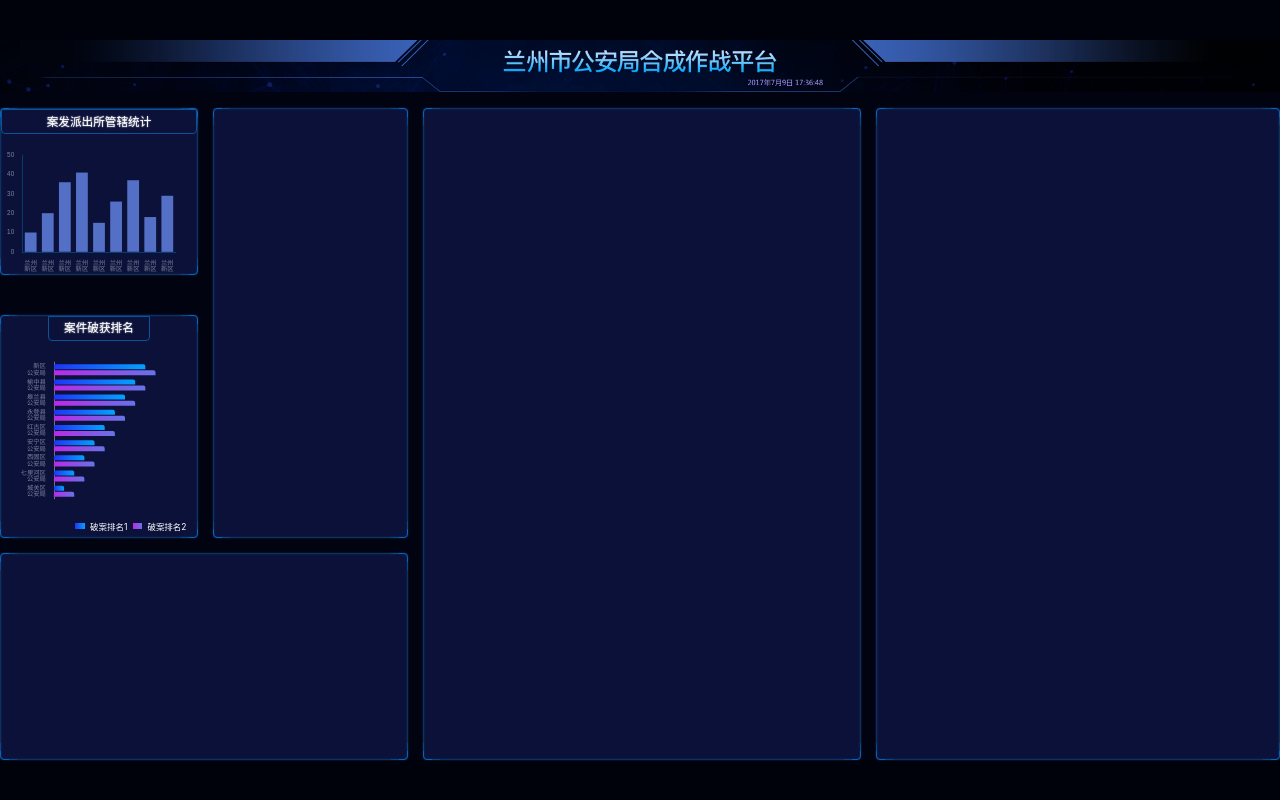
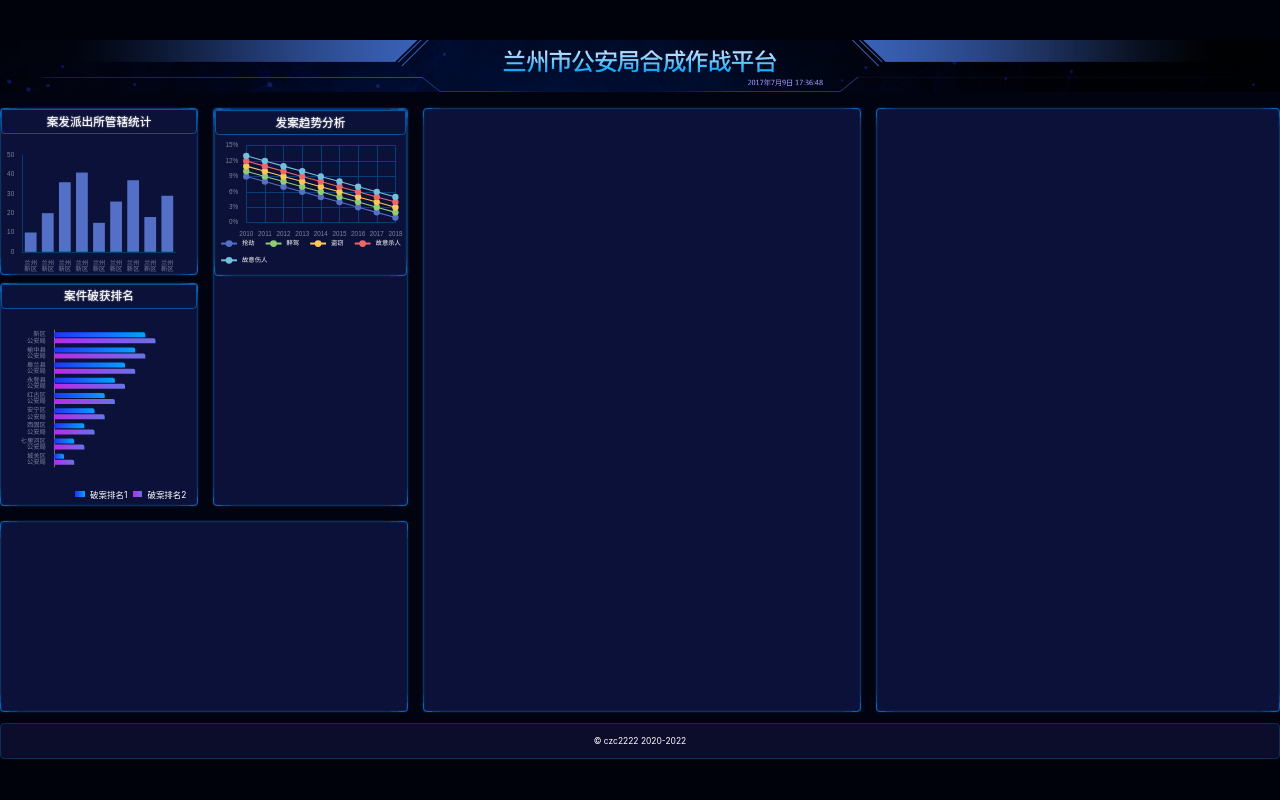
Before and after one commit to czc2222/react-bigScreen, a React (Vite) app: page /#/ in a window 1280 px wide. Built offline with nearby package versions, Linux system fonts and the light colour scheme.

Commit message:
制作chart3：折线图

```diff
--- a/index.html
+++ b/index.html
@@ -21,7 +21,7 @@
 <body>
 <div id="root">
   <script>
-    root.style.width = pageWidth +'px' //设置root div的宽度和高度
+    //root.style.width = pageWidth +'px' //设置root div的宽度和高度
     root.style.height = pageHeight +'px'
     root.style.marginTop = (clientHeight-pageHeight)/2 + 'px' //设置上下居中
   </script>
--- a/src/components/Chart-2.tsx
+++ b/src/components/Chart-2.tsx
@@ -1,7 +1,6 @@
 import React, {useEffect, useRef} from 'react';
 import * as echarts from 'echarts';
 import {px} from '../shared/px';
-import {baseEchartsOptions} from '../shared/base-echarts-options';
 import {createEchartsOptions} from '../shared/create-echarts-options';
 
 
--- /dev/null
+++ b/src/components/Chart-3.tsx
@@ -0,0 +1,82 @@
+import React, {useEffect, useRef} from 'react';
+import * as echarts from 'echarts';
+import {px} from '../shared/px';
+import {createEchartsOptions} from '../shared/create-echarts-options';
+
+export const Chart3 = () => {
+  const divRef = useRef(null);
+  useEffect(() => {
+    var myChart = echarts.init(divRef.current);
+    myChart.setOption(createEchartsOptions({
+      legend: {
+        bottom: px(10),
+        textStyle: {color: 'white'},
+        itemWidth: px(30),
+        itemHeight: px(16)
+      },
+      grid: {
+        x: px(20),
+        x2: px(20),
+        y: px(20),
+        y2: px(70),
+        containLabel: true
+      },
+      xAxis: {
+        type: 'category',
+        boundaryGap: false,
+        data: [2010, 2011, 2012, 2013, 2014, 2015, 2016, 2017, 2018],
+        splitLine: {show: true, lineStyle: {color: '#073E78'}},
+        axisTick: {show: false},
+        axisLine: {show: false},
+      },
+      yAxis: {
+        type: 'value',
+        splitLine: {lineStyle: {color: '#073E78'}},
+        axisLabel: {
+          formatter(val) {
+            return val * 100 + '%';
+          }
+        }
+      },
+      series: [
+        {
+          name: '抢劫',
+          type: 'line',
+          data: [0.01, 0.02, 0.03, 0.04, 0.05, 0.06, 0.07, 0.08, 0.09].reverse()
+        },
+        {
+          name: '醉驾',
+          type: 'line',
+          data: [0.02, 0.03, 0.04, 0.05, 0.06, 0.07, 0.08, 0.09, 0.10].reverse()
+        },
+        {
+          name: '盗窃',
+          type: 'line',
+          data: [0.03, 0.04, 0.05, 0.06, 0.07, 0.08, 0.09, 0.10, 0.11].reverse()
+        },
+        {
+          name: '故意杀人',
+          type: 'line',
+          data: [0.04, 0.05, 0.06, 0.07, 0.08, 0.09, 0.10, 0.11, 0.12].reverse()
+        },
+        {
+          name: '故意伤人',
+          type: 'line',
+          data: [0.05, 0.06, 0.07, 0.08, 0.09, 0.10, 0.11, 0.12, 0.13].reverse()
+        }
+      ].map(obj => ({
+        ...obj,
+        symbol: 'circle',
+        symbolSize: px(12),
+        lineStyle: {width: px(2)}
+      }))
+    }));
+  }, []);
+
+  return (
+    <div className="bordered 发案趋势">
+      <h2>发案趋势分析</h2>
+      <div ref={divRef} className="chart"/>
+    </div>
+  );
+};
--- a/src/pages/home.scss
+++ b/src/pages/home.scss
@@ -7,12 +7,25 @@
   background: #010310;
   color:white;
   font-size: px(16);
-  header {
+  > header {
     height: px(99);
     background-size: cover;
-
+    width: px(2420);
+    margin: 0 auto;
+  }
+  > footer {
+    height: px(68);
+    border: 1px solid #0d2d59;
+    margin: px(20) 0 1px;
+    border-radius: 4px;
+    background: #0c0d2b;
+    display: flex;
+    align-items: center;
+    justify-content: center;
   }
   > main {
+    width: px(2420);
+    margin: 0 auto;
     flex: 1;
     display: grid;
     padding-top: px(30);
@@ -75,7 +88,7 @@
 
     }
   }
-   .管辖统计{
+   .管辖统计,.破获排名,.发案趋势{
      height: px(315);
      display: flex;
      flex-direction: column;
@@ -98,23 +111,6 @@
    }
   .破获排名 {
     height: px(423);
-    display: flex;
-    flex-direction: column;
-    align-items: center;
-    h2 {
-      flex-shrink: 0;
-      border: 1px solid #0a5299;
-      border-bottom-left-radius: 4px;
-      border-bottom-right-radius: 4px;
-      font-size: px(22);
-      line-height: px(24);
-      padding: px(10) px(28);
-      text-shadow: 0 0 px(3) white;
-    }
-    .chart {
-      flex: 1;
-      width: 100%;
-    }
     .legend {
       display: flex;
       align-items: center;
--- a/src/pages/home.tsx
+++ b/src/pages/home.tsx
@@ -1,14 +1,14 @@
 import React, {useEffect, useRef} from 'react';
 import './home.scss';
 import headerBg from '../images/header.png'
-import * as echarts from 'echarts'
 import {Chart1} from '../components/Chart-1';
 import {Chart2} from '../components/Chart-2';
+import {Chart3} from '../components/Chart-3';
 const px = (n) => n / 2420 * (window as any).pageWidth;
 
 
 export const Home = () => {
-
+  const year = new Date().getFullYear();
 
 
   return (
@@ -20,12 +20,15 @@
           <Chart2/>
         </section>
         <section className=" bordered section2">
-
+        <Chart3/>
         </section>
         <section className=" bordered section3"></section>
         <section className=" bordered section4"></section>
         <section className=" bordered section5"></section>
       </main>
+      <footer>
+        &copy; czc2222 2020-{year}
+      </footer>
     </div>
   );
 };
```
